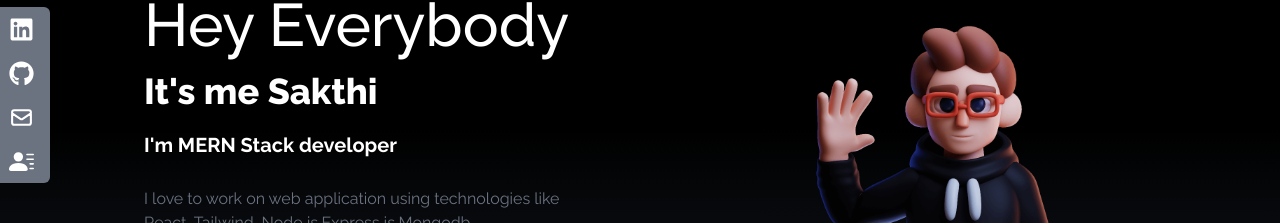
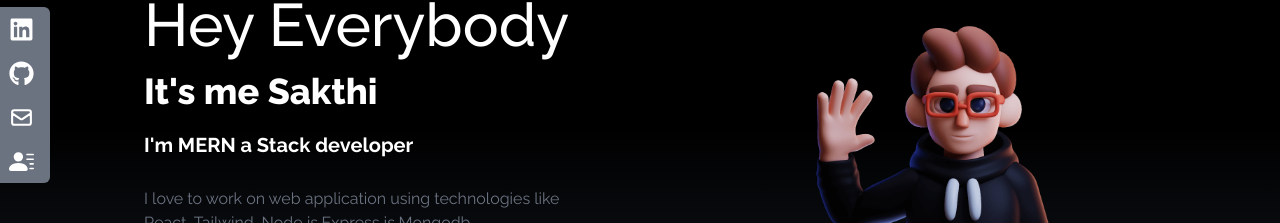
Before and after one commit to sakthi471/personal-website-react, a React (Vite) app: page / in a window 1280 px wide. Shown: the part 273-496 px from the top of the page. Built offline with nearby package versions, Linux system fonts and the light colour scheme.

Commit message:
fix typeanimation

```diff
--- a/src/components/Home.jsx
+++ b/src/components/Home.jsx
@@ -22,11 +22,11 @@ export const Home = () => {
             <span>I'm </span>{" "}
             <TypeAnimation
               sequence={[
-                "MERN Stack developer",
+                "MERN a Stack developer",
                 2000,
-                "Student",
+                "a Student",
                 2000,
-                "React Native developer",
+                "React a Native developer",
                 1000,
               ]}
               repeat={Infinity}
```
